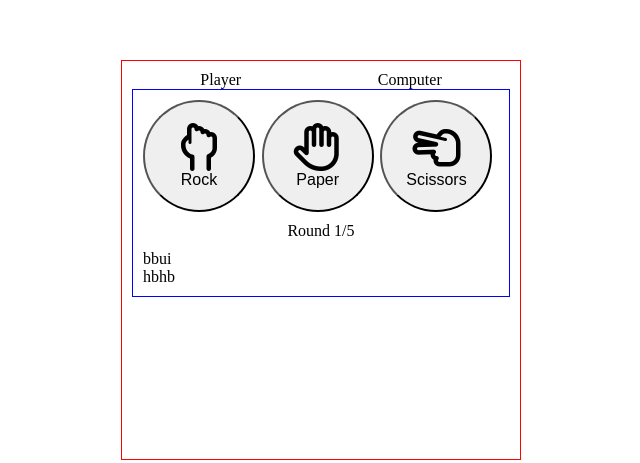
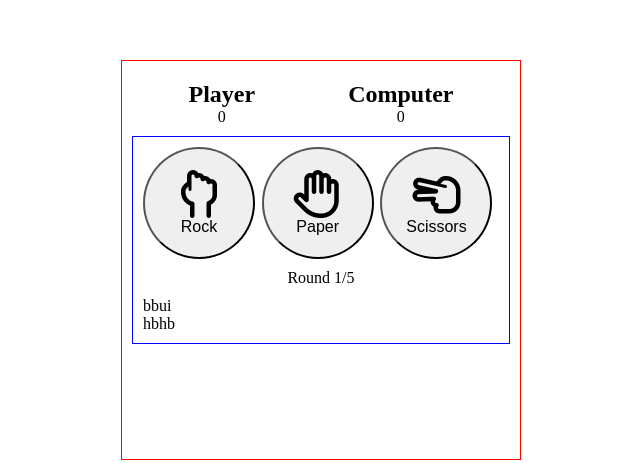
Before and after one commit to Xolicle/Rock-Paper-Scissors, a plain HTML site: page index.html in a window 1280 px wide. Shown: the part 140-603 px from the top of the page, without its empty margins (319-959 px from the left). Drawn offline with Linux system fonts and the light colour scheme.

Commit message:
adding new div subTitle

```diff
--- a/index.html
+++ b/index.html
@@ -13,8 +13,14 @@
   <body>
     <div class="container">
       <div class="subTitle">
-        <div>Player</div>
-        <div>Computer</div>
+        <div>
+          <h2>Player</h2>
+          <p class="score">0</p>
+        </div>
+        <div>
+          <h2>Computer</h2>
+          <p class="score">0</p>
+        </div>
       </div>
       <div class="content">
         <button id="rock">
--- a/style.css
+++ b/style.css
@@ -12,6 +12,10 @@ body {
 .subTitle {
   display: flex;
   justify-content: space-around;
+  margin: 10px;
+}
+.subTitle p {
+  text-align: center;
 }
 .container {
   border: 1px solid red;
```
